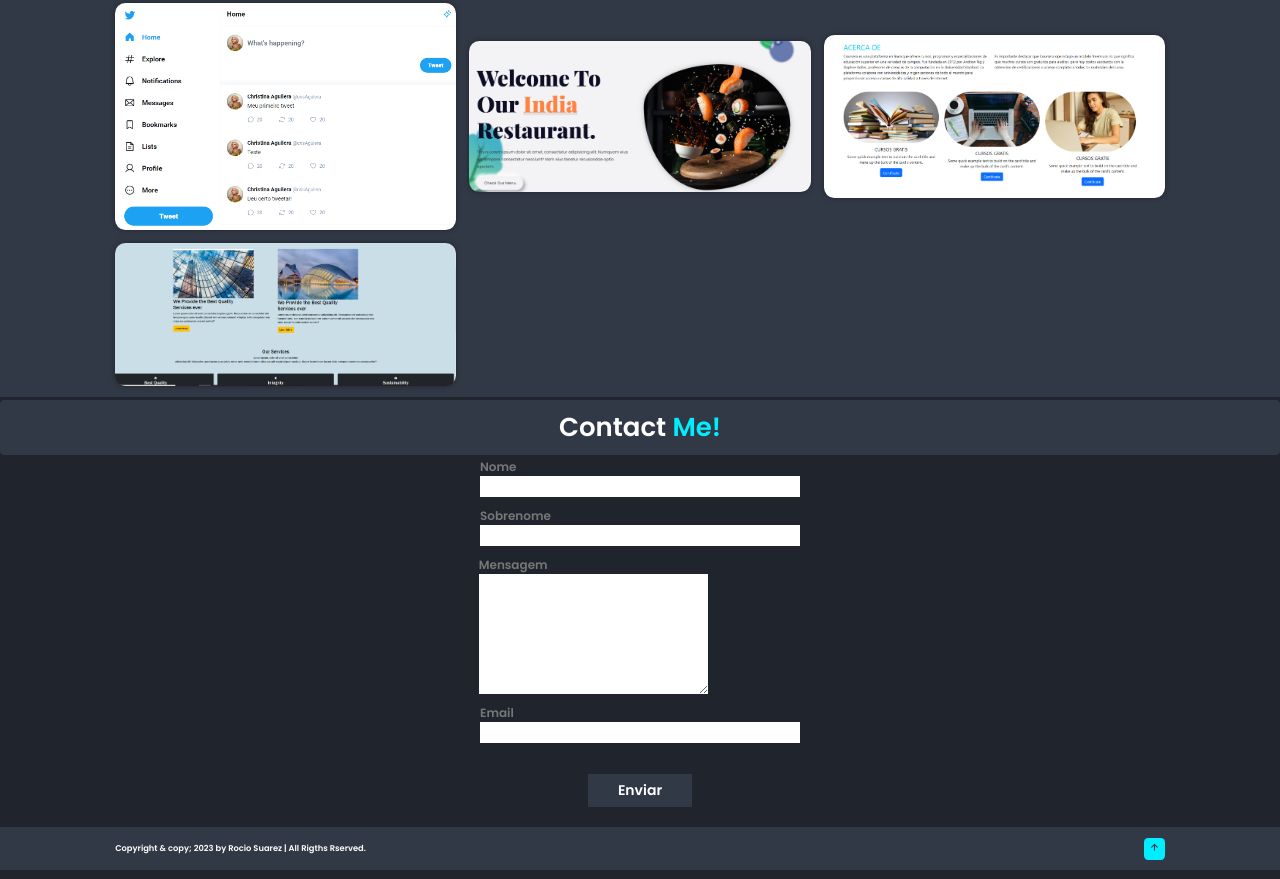
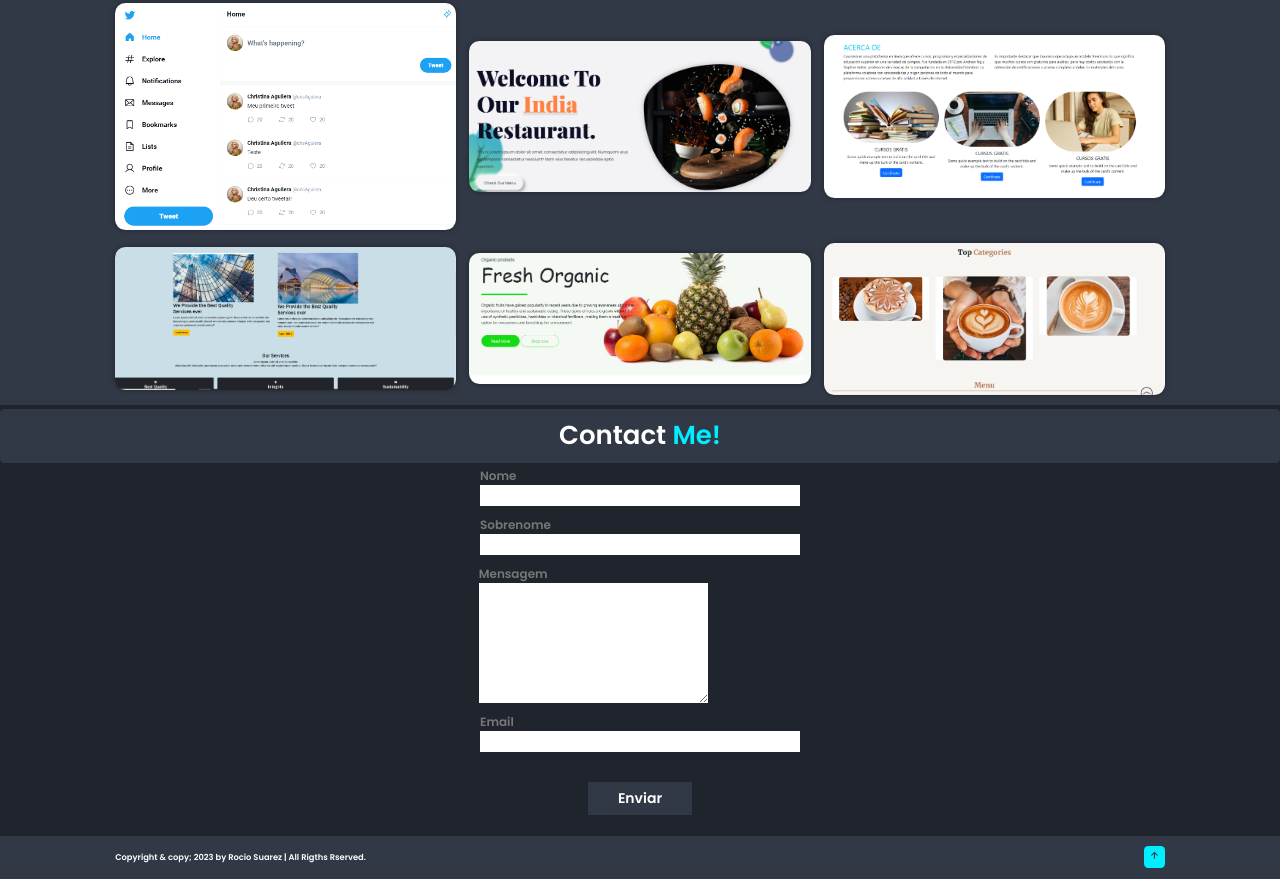
Before and after one commit to SuarezRocio/Portfolio, a plain HTML site: page index.html in a window 1280 px wide. Shown: the part 3884-4763 px from the top of the page. Drawn offline with nearby package versions, Linux system fonts and the light colour scheme.

Commit message:
subiendo cambios portfolio

```diff
--- a/index.html
+++ b/index.html
@@ -424,9 +424,32 @@
                     <a target="_blank" href="https://65d9157d985bf3747476cbc7--lucky-liger-077702.netlify.app/"><i class="bx bx-link-external"></i></a>
                 </div>
             </div>
+
+            <div class="portfolio-box">
+                <img src="./image/fruit.PNG" alt="" />
+                <div class="portfolio-layer">
+                    <h4>Boostrap Proyect</h4>
+                    <p>
+                        Este é um projeto bootstrap que incorpora o estilo bootstrap ao tema fruta.
+                    </p>
+                        <a target="_blank" href="https://65db9d10d1a1b4179aeea0e4--preeminent-bienenstitch-330dd0.netlify.app/
+                    "><i class="bx bx-link-external"></i></a>
+                </div>
+            </div>
+            <div class="portfolio-box">
+                <img src="./image/coffe.PNG" alt="" />
+                <div class="portfolio-layer">
+                    <h4>Boostrap Proyect</h4>
+                    <p>
+                        Este é um projeto bootstrap que incorpora o estilo bootstrap ao tema coffe.
+                    </p>
+                        <a target="_blank" href="https://bootstrap-coffe.vercel.app/"><i class="bx bx-link-external"></i></a>
+                </div>
+            </div>
         </div>
     </div>
  </section>
+
 
     <form id="form">
         <h2 class="heading">Contact <span>Me!</span></h2>
```
Also changed, not shown: image/coffe.PNG (added), image/fruit.PNG (added).
